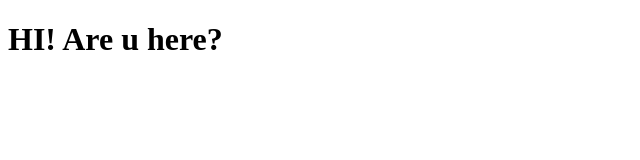
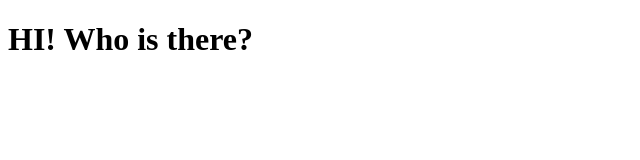
Before and after one commit to RanaMuzamal/Bootcamp2020_sample, a plain HTML site: page index.html in a window 1280 px wide. Shown: the whole page, without its empty margins (0-640 px from the left). Drawn offline with Linux system fonts and the light colour scheme.

Commit message:
Update index.html

```diff
--- a/index.html
+++ b/index.html
@@ -7,6 +7,6 @@
     <title>Document</title>
 </head>
 <body>
-    <h1>HI! Are u here?</h1>
+    <h1>HI! Who is there?</h1>
 </body>
 </html>
```
